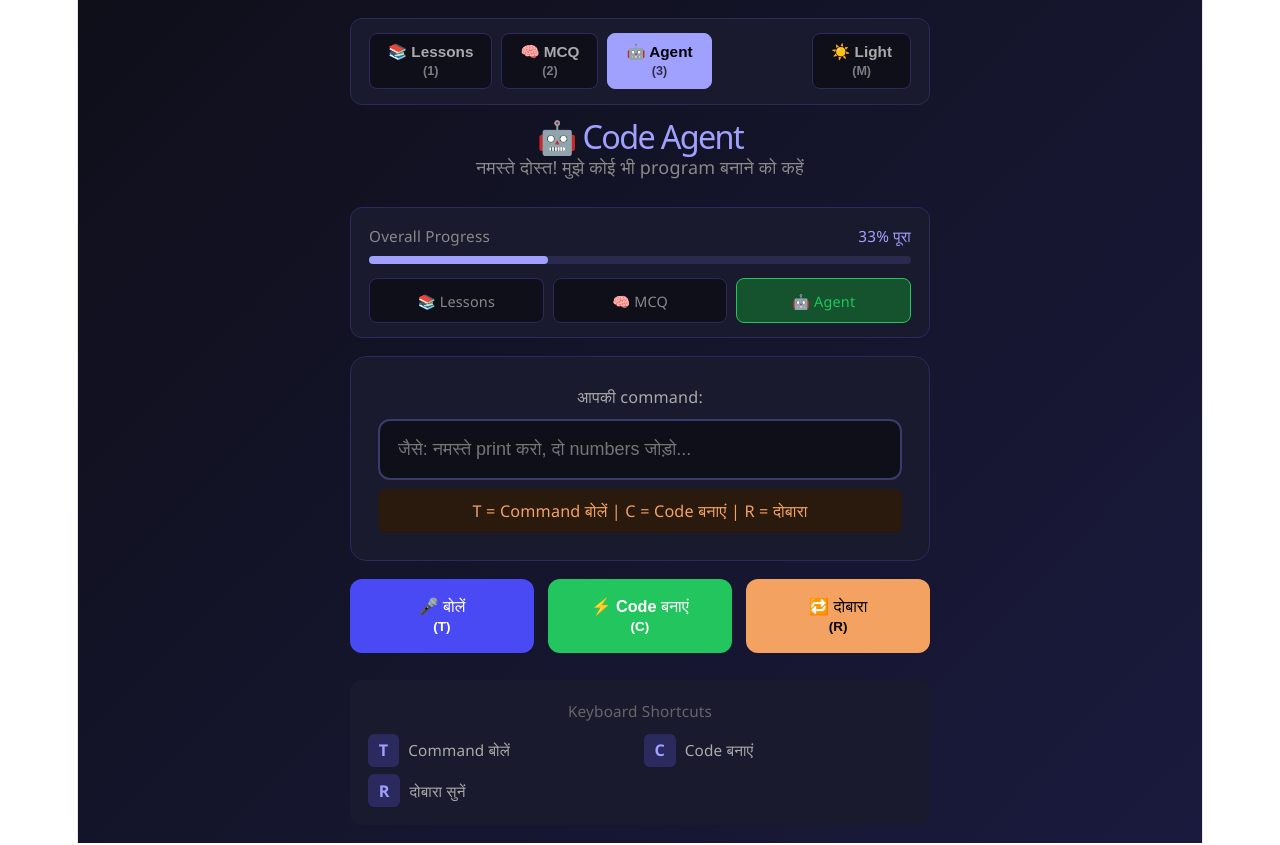
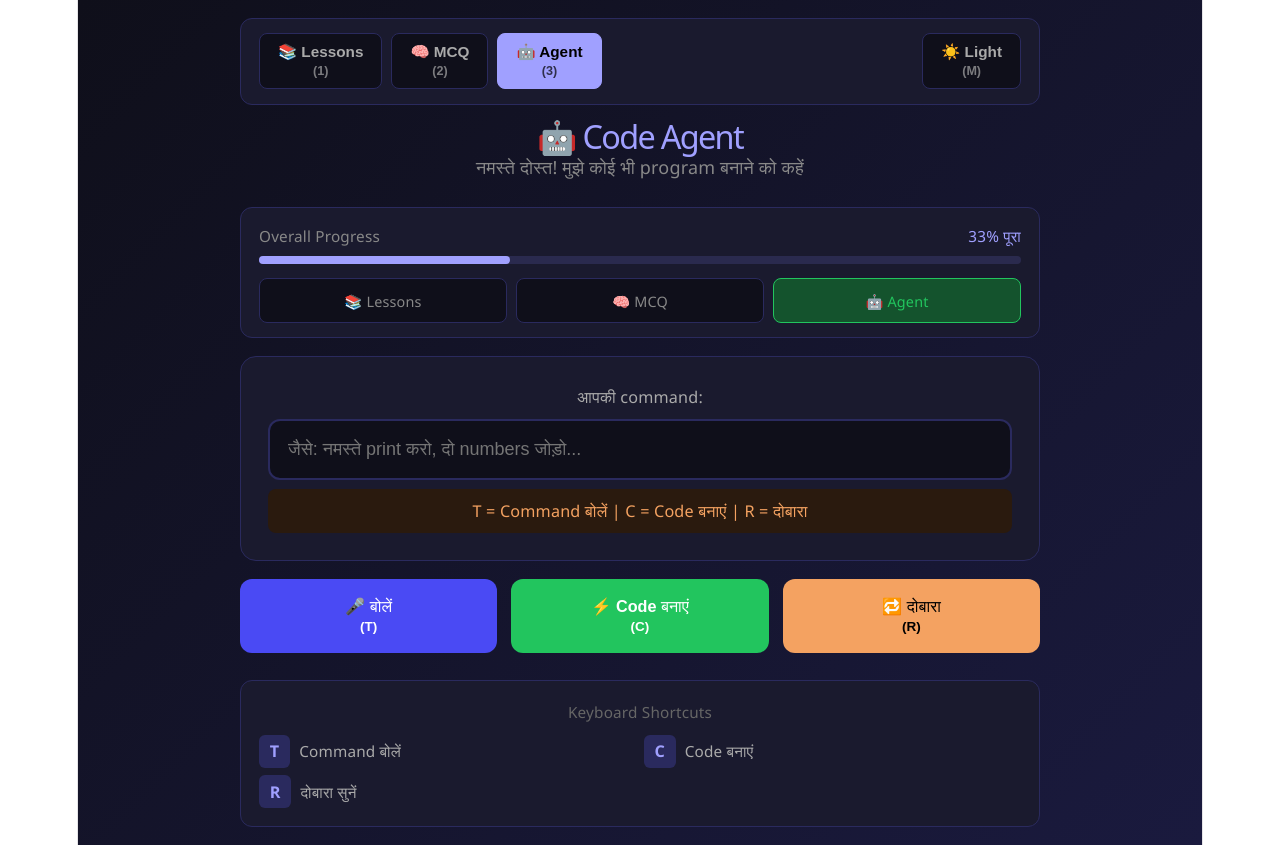
Before and after one commit to SharadaBende/Python-AI-Tutor, a React app in the folder frontend/: page /agent in a window 1280 px wide. Built offline with nearby package versions, Linux system fonts and the light colour scheme; the HTML template or start-up script is replaced by a standard one.

Commit message:
theme done

```diff
--- a/frontend/src/pages/AgentPage.jsx
+++ b/frontend/src/pages/AgentPage.jsx
@@ -15,8 +15,8 @@ function AgentPage() {
   const [listening, setListening] = useState(false)
   const [status, setStatus] = useState("")
   const [lastMessage, setLastMessage] = useState("")
-  const { theme, toggleTheme, bg } = useTheme()
-const navigate = useNavigate()
+  const { theme, toggleTheme, bg, cardBg, cardBorder, mutedColor, textColor, codeBg } = useTheme()
+  const navigate = useNavigate()
 
   function speak(text, onEnd) {
     speakUtil(text, onEnd, setLastMessage)
@@ -116,15 +116,15 @@ if (key === "m") toggleTheme()
   return (
     <main aria-label="Code Agent पृष्ठ" style={{
       minHeight: "100vh",
-      background: "linear-gradient(135deg, #0f0f1a, #1a1a3e)",
-      display: "flex", alignItems: "center", justifyContent: "center",
+      background: bg,
+      display: "flex", alignItems: "flex-start", justifyContent: "center",
       fontFamily: "'Segoe UI', sans-serif", padding: "1rem"
     }}>
-      <div style={{ width: "100%", maxWidth: "580px" }}>
+        <div style={{ width: "100%", maxWidth: "800px" }}>
       <Navbar name={name} theme={theme} toggleTheme={toggleTheme} />
         <div style={{ textAlign: "center", marginBottom: "1.5rem" }}>
           <h1 style={{ color: "#a0a0ff", fontSize: "1.8rem", margin: "0" }}>🤖 Code Agent</h1>
-          <p style={{ color: "#888", margin: "0.3rem 0 0" }}>नमस्ते {name}! मुझे कोई भी program बनाने को कहें</p>
+          <p style={{ color: mutedColor, margin: "0.3rem 0 0" }}>नमस्ते {name}! मुझे कोई भी program बनाने को कहें</p>
         </div>
 
 <ProgressBar
@@ -135,9 +135,9 @@ if (key === "m") toggleTheme()
 />
 
         <div aria-live="polite" style={{
-          background: "#1a1a2e", border: "1px solid #2a2a5e",
+           background: cardBg, border: "1px solid " + cardBorder,
           padding: "1.5rem", borderRadius: "16px", marginBottom: "1rem"
-        }}>
+           }}>
           <label htmlFor="commandInput" style={{ color: "#aaa", fontSize: "0.9rem", display: "block", marginBottom: "0.5rem" }}>
             आपकी command:
           </label>
@@ -151,7 +151,7 @@ if (key === "m") toggleTheme()
             aria-label="Python command लिखें"
             style={{
               width: "100%", padding: "1rem", fontSize: "1rem", borderRadius: "12px",
-              border: "2px solid #3a3a6e", background: "#0f0f1a", color: "#fff",
+              border: "2px solid " + cardBorder, background: codeBg, color: textColor,
               outline: "none", boxSizing: "border-box", marginBottom: "0.5rem"
             }}
           />
@@ -164,9 +164,9 @@ if (key === "m") toggleTheme()
         </div>
 
         {code !== "" && (
-          <div style={{ background: "#1a1a2e", border: "1px solid #2a2a5e", borderRadius: "16px", padding: "1.5rem", marginBottom: "1rem" }}>
+          <div style={{ background: cardBg, border: "1px solid " + cardBorder, borderRadius: "16px", padding: "1.5rem", marginBottom: "1rem" }}>
             <p style={{ color: "#888", fontSize: "0.85rem", margin: "0 0 0.5rem" }}>Generated Code:</p>
-            <pre style={{ color: "#22c55e", margin: "0 0 1rem", fontSize: "0.95rem", fontFamily: "monospace", whiteSpace: "pre-wrap", background: "#0f0f1a", padding: "1rem", borderRadius: "8px" }}>
+            <pre style={{ color: "#22c55e", margin: "0 0 1rem", fontSize: "0.95rem", fontFamily: "monospace", whiteSpace: "pre-wrap", background: codeBg, padding: "1rem", borderRadius: "8px" }}>
               {code}
             </pre>
             {output !== "" && (
@@ -201,7 +201,7 @@ if (key === "m") toggleTheme()
           </button>
         </div>
 
-        <div style={{ background: "#1a1a2e", borderRadius: "12px", padding: "1rem" }}>
+        <div style={{ background: cardBg, border: "1px solid " + cardBorder, borderRadius: "12px", padding: "1rem" }}>
           <p style={{ color: "#666", fontSize: "0.85rem", margin: "0 0 0.5rem", textAlign: "center" }}>Keyboard Shortcuts</p>
           <div style={{ display: "grid", gridTemplateColumns: "1fr 1fr", gap: "0.4rem" }}>
             {[["T", "Command बोलें"], ["C", "Code बनाएं"], ["R", "दोबारा सुनें"]].map(([key, desc]) => (
--- a/frontend/src/pages/IntroPage.jsx
+++ b/frontend/src/pages/IntroPage.jsx
@@ -145,7 +145,7 @@ function IntroPage() {
       fontFamily: "'Segoe UI', sans-serif",
       padding: "1rem"
     }}>
-      <div style={{ width: "100%", maxWidth: "580px" }}>
+      <div style={{ width: "100%", maxWidth: "800px" }}>
 
         <div style={{ textAlign: "center", marginBottom: "2rem" }}>
           <div style={{ fontSize: "4rem" }}>🎓</div>
--- a/frontend/src/pages/LessonsPage.jsx
+++ b/frontend/src/pages/LessonsPage.jsx
@@ -135,10 +135,10 @@ function LessonsPage() {
     <main aria-label="Lessons पृष्ठ" style={{
       minHeight: "100vh",
       background: bg,
-      display: "flex", alignItems: "center", justifyContent: "center",
+      display: "flex", alignItems: "flex-start", justifyContent: "center",
       fontFamily: "'Segoe UI', sans-serif", padding: "1rem"
     }}>
-      <div style={{ width: "100%", maxWidth: "580px" }}>
+      <div style={{ width: "100%", maxWidth: "800px" }}>
         <Navbar name={name} theme={theme} toggleTheme={toggleTheme} />
 
         <div style={{ textAlign: "center", marginBottom: "1.5rem" }}>
--- a/frontend/src/pages/MCQPage.jsx
+++ b/frontend/src/pages/MCQPage.jsx
@@ -165,10 +165,10 @@ function MCQPage() {
     <main aria-label="MCQ Practice पृष्ठ" style={{
       minHeight: "100vh",
       background: bg,
-      display: "flex", alignItems: "center", justifyContent: "center",
+      display: "flex", alignItems: "flex-start", justifyContent: "center",
       fontFamily: "'Segoe UI', sans-serif", padding: "1rem"
     }}>
-      <div style={{ width: "100%", maxWidth: "580px" }}>
+      <div style={{ width: "100%", maxWidth: "800px" }}>
      <Navbar name={name} theme={theme} toggleTheme={toggleTheme} />
         <div style={{ textAlign: "center", marginBottom: "1.5rem" }}>
           <h1 style={{ color: "#a0a0ff", fontSize: "1.8rem", margin: "0" }}>🧠 MCQ Practice</h1>
```
